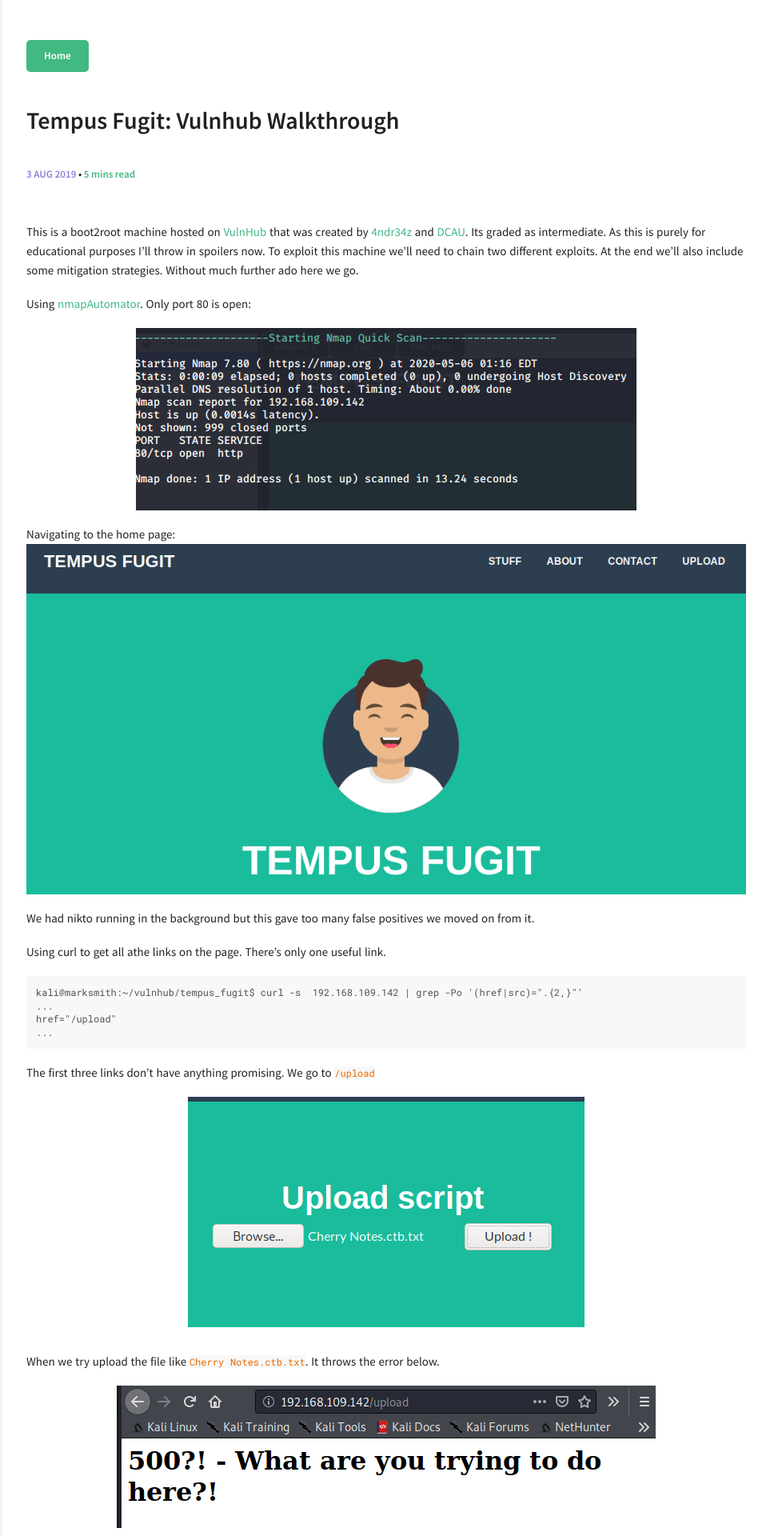
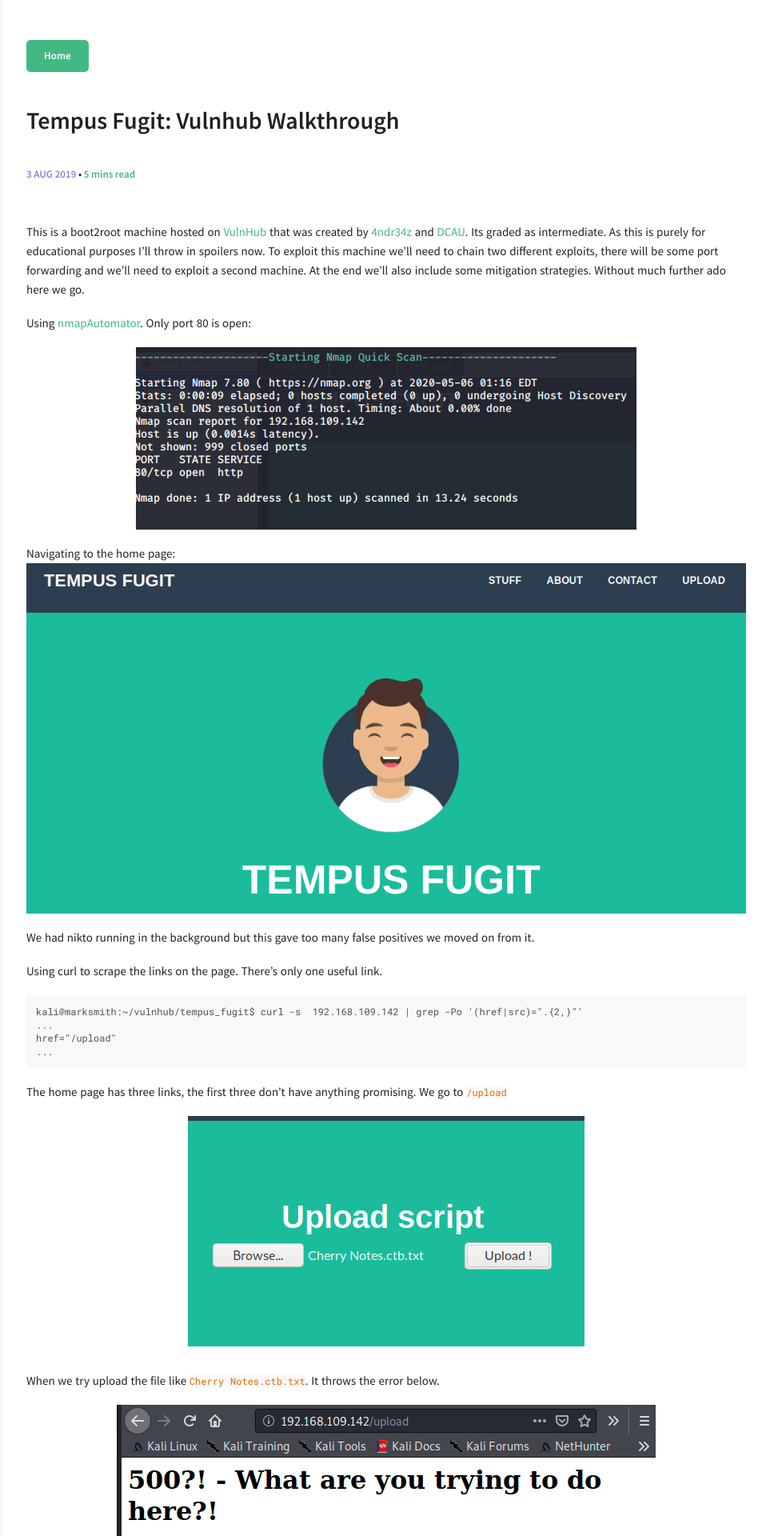
Before and after one commit to swaudo/swaudo.github.io, a Jekyll site: the page built from _posts/2019-08-02-tempus-fugit.md, in a window 1280 px wide. Shown: the top 1920 px of the page at 80% size, without its empty margins (317-1280 px from the left). Built offline with Jekyll 4.4.1, drawn with Linux system fonts in a browser that asks for light colours; some of the changed text lies outside the part shown.

Commit message:
Fixed typos 18052020

````diff
--- a/_posts/2019-08-02-tempus-fugit.md
+++ b/_posts/2019-08-02-tempus-fugit.md
@@ -5,7 +5,7 @@
 categories: [tutorial]
 comments: true
 ---
-This is a boot2root machine hosted on [VulnHub][1] that was created by [4ndr34z][5] and [DCAU][2]. Its graded as intermediate. As this is purely for educational purposes I'll throw in spoilers now. To exploit this machine we'll need to chain two different exploits. At the end we'll also include some mitigation strategies. Without much further ado here we go.
+This is a boot2root machine hosted on [VulnHub][1] that was created by [4ndr34z][5] and [DCAU][2]. Its graded as intermediate. As this is purely for educational purposes I'll throw in spoilers now. To exploit this machine we'll need to chain two different exploits, there will be some port forwarding and we'll need to exploit a second machine. At the end we'll also include some mitigation strategies. Without much further ado here we go.
 
 <!--more-->
 
@@ -19,7 +19,7 @@
 
 We had nikto running in the background but this gave too many false positives we moved on from it.
 
-Using curl to get all athe links on the page. There's only one useful link.
+Using curl to scrape the links on the page. There's only one useful link.
 ```
 kali@marksmith:~/vulnhub/tempus_fugit$ curl -s  192.168.109.142 | grep -Po '(href|src)=".{2,}"'
 ...
@@ -27,7 +27,7 @@
 ...
 ```
 
-The first three links don't have anything promising. We go to `/upload`
+The home page has three links, the first three don't have anything promising. We go to `/upload`
 
 ![5-3.png](/assets/images/posts/tempus-fugit-walkthrough/20-3.png)
 
@@ -49,11 +49,11 @@
 
 After much investigation, the `/upload` function prints the contents of the file, with `.txt or .rtf` that is uploaded. This gives us a hunch that in the background, it could be running a function like `/bin/cat [filename].txt`. So what if we could chain some commands at the end of the `[filename].txt` using `; or | or &&` we get command execution. We can do ls, id, pwd, uname -a. Boom we got RCE.
 
-![5-5a.png](/assets/images/posts/tempus-fugit-walkthrough/20-5a.png)
-
-![5-3.png](/assets/images/posts/tempus-fugit-walkthrough/20-5b.png)
+![5-5a.png](/assets/images/posts/tempus-fugit-walkthrough/20-5b.png)
 
 ![5-3.png](/assets/images/posts/tempus-fugit-walkthrough/20-5c.png)
+
+![5-3.png](/assets/images/posts/tempus-fugit-walkthrough/20-5a.png)
 
 Since we got RCE and can list the contents ; we find a file called `main.py`. Reading the code, there’s a part that splits the filename at the fullstops; thus payloads with fullstops are problematic; also payloads with slashes(/) too are problematic. Tried using wget to upload but we’re restricted from executing things in `/upload` directory … i think
 
````
Also changed, not shown: other parts of _posts/2019-08-02-tempus-fugit.md (+1 -1 lines).
